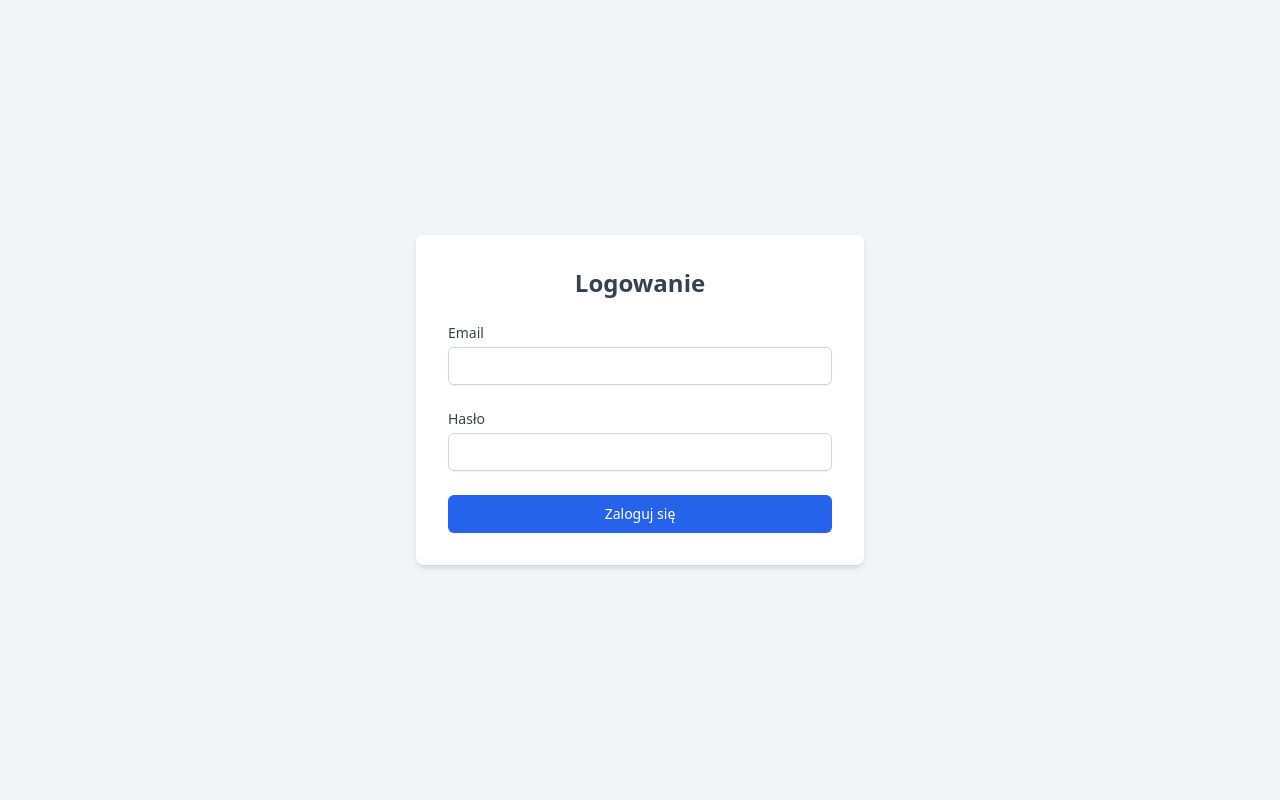
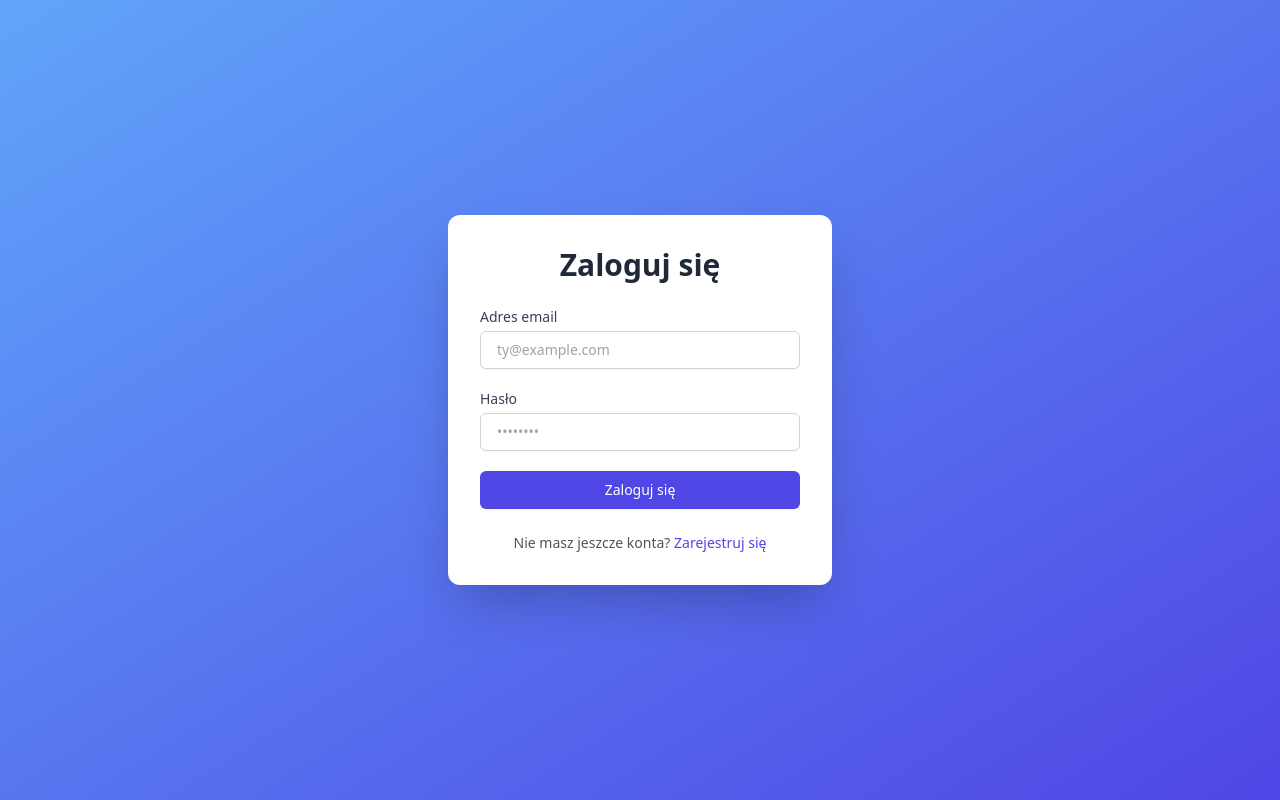
Before and after one commit to pponikiewski/roza-modlitewna-app, a React (Vite) app in the folder frontend/: page /login in a window 1280 px wide. Shown: the top 800 px of the page. Built offline with nearby package versions, Linux system fonts and the light colour scheme; no server answers.

Commit message:
feat(frontend): Implement client-side routing and auth flow

```diff
--- a/frontend/package.json
+++ b/frontend/package.json
@@ -12,7 +12,8 @@
   "dependencies": {
     "axios": "^1.9.0",
     "react": "^19.1.0",
-    "react-dom": "^19.1.0"
+    "react-dom": "^19.1.0",
+    "react-router-dom": "^7.6.0"
   },
   "devDependencies": {
     "@eslint/js": "^9.25.0",
--- a/frontend/src/App.tsx
+++ b/frontend/src/App.tsx
@@ -1,37 +1,75 @@
-// frontend/src/App.tsx
+import React, { type JSX } from 'react'; // Dodaj import React, jeśli go nie ma
+import { Routes, Route, Navigate, Link as RouterLink } from 'react-router-dom'; // Zmieniono nazwę Link na RouterLink, aby uniknąć konfliktu, jeśli masz inny komponent Link
 import LoginPage from "./pages/LoginPage";
 import RegisterPage from "./pages/RegisterPage";
+import DashboardPage from './pages/DashboardPage';
 import { useAuth } from "./contexts/AuthContext";
+// Komponent chronionej trasy
+  const ProtectedRoute: React.FC<{ children: JSX.Element }> = ({ children }) => {
+    const { token, isLoading } = useAuth();
+    if (isLoading) return <div className="flex items-center justify-center min-h-screen text-xl">Ładowanie sesji...</div>;
+    return token ? children : <Navigate to="/login" replace />;
+  };
+
+  // Komponent dla stron publicznych (logowanie, rejestracja)
+  const PublicRoute: React.FC<{ children: JSX.Element }> = ({ children }) => {
+    const { token, isLoading } = useAuth();
+    if (isLoading) return <div className="flex items-center justify-center min-h-screen text-xl">Ładowanie sesji...</div>;
+    return token ? <Navigate to="/dashboard" replace /> : children;
+  };
 
   function App() {
-  const { user, token, isLoading, logout } = useAuth();
+    const { isLoading } = useAuth(); // Pobieramy isLoading z kontekstu
 
+    // Główny ekran ładowania, jeśli kontekst autoryzacji jeszcze się nie załadował
     if (isLoading) {
-    return <div className="flex items-center justify-center min-h-screen">Ładowanie...</div>;
-  }
-
       return (
-    <div>
-      {token && user ? (
-        <div className="p-4">
-          <p>Zalogowany jako: {user.email} (Rola: {user.role})</p>
-          <button
-             onClick={logout}
-             className="mt-2 px-4 py-2 text-sm font-medium text-white bg-red-600 border border-transparent rounded-md shadow-sm hover:bg-red-700 focus:outline-none focus:ring-2 focus:ring-offset-2 focus:ring-red-500"
-           >
-             Wyloguj
-           </button>
-          {/* Tutaj będzie reszta aplikacji dla zalogowanego użytkownika */}
-        </div>
-      ) : (
-        <>
-          <LoginPage />
-          <hr className="my-8" />
-          <RegisterPage />
-        </>
-      )}
+        <div className="flex items-center justify-center min-h-screen text-2xl font-semibold text-gray-700">
+          Ładowanie aplikacji Róży Modlitewnej...
         </div>
       );
     }
 
+    return (
+      <Routes>
+        {/* Strona główna - jeśli zalogowany, idź do dashboardu, jeśli nie, do logowania */}
+        <Route path="/" element={
+          <ProtectedRoute>
+            <Navigate to="/dashboard" replace />
+          </ProtectedRoute>
+        } />
+
+        {/* Strony publiczne - jeśli zalogowany, idź do dashboardu */}
+        <Route path="/login" element={
+          <PublicRoute>
+            <LoginPage />
+          </PublicRoute>
+        } />
+        <Route path="/register" element={
+          <PublicRoute>
+            <RegisterPage />
+          </PublicRoute>
+        } />
+
+        {/* Strony chronione */}
+        <Route path="/dashboard" element={
+          <ProtectedRoute>
+            <DashboardPage />
+          </ProtectedRoute>
+        } />
+
+        {/* Strona 404 */}
+        <Route path="*" element={
+          <div className="flex flex-col items-center justify-center min-h-screen">
+              <h1 className="text-6xl font-bold text-red-500 mb-4">404</h1>
+              <p className="text-2xl text-gray-700 mb-6">Strona nie została znaleziona.</p>
+              <RouterLink to="/" className="px-6 py-3 text-lg font-medium text-white bg-blue-600 rounded-md hover:bg-blue-700 transition-colors">
+                Wróć na stronę główną
+              </RouterLink>
+          </div>
+        } />
+      </Routes>
+    );
+  }
+
   export default App;
--- a/frontend/src/main.tsx
+++ b/frontend/src/main.tsx
@@ -1,14 +1,16 @@
-// frontend/src/main.tsx
-import React from 'react'
-import ReactDOM from 'react-dom/client'
-import App from './App.tsx'
-import './index.css'
-import { AuthProvider } from './contexts/AuthContext.tsx'; // Importuj AuthProvider
+import React from 'react';
+import ReactDOM from 'react-dom/client';
+import App from './App.tsx';
+import './index.css';
+import { AuthProvider } from './contexts/AuthContext.tsx';
+import { BrowserRouter } from 'react-router-dom'; // Importuj BrowserRouter
 
 ReactDOM.createRoot(document.getElementById('root')!).render(
   <React.StrictMode>
-    <AuthProvider> {/* Opakuj App w AuthProvider */}
-      <App />
-    </AuthProvider>
+    <BrowserRouter> {/* Opakuj wszystko w BrowserRouter */}
+      <AuthProvider>
+        <App />
+      </AuthProvider>
+    </BrowserRouter>
   </React.StrictMode>,
-)
+);
--- /dev/null
+++ b/frontend/src/pages/DashboardPage.tsx
@@ -0,0 +1,41 @@
+import React from 'react';
+import { useAuth } from '../contexts/AuthContext';
+// Navigate nie jest tu potrzebne, bo App.tsx zarządza przekierowaniem do tej strony
+const DashboardPage: React.FC = () => {
+    const { user, logout } = useAuth(); // Pobieramy usera i funkcję logout z kontekstu
+
+    // Teoretycznie ProtectedRoute w App.tsx powinien zapobiec dostaniu się tutaj niezalogowanego użytkownika
+    // ale dodatkowe sprawdzenie nie zaszkodzi.
+    if (!user) {
+      // Można by tu zwrócić null lub komunikat, ale ProtectedRoute powinien to obsłużyć
+      return <p>Błąd: Brak danych użytkownika. Proszę się zalogować.</p>;
+    }
+
+    return (
+      <div className="p-8 bg-slate-100 min-h-screen">
+        <div className="max-w-4xl mx-auto bg-white p-6 rounded-lg shadow-lg">
+          <div className="flex justify-between items-center mb-6">
+            <h1 className="text-3xl font-bold text-gray-800">
+              Witaj, {user.name || user.email}!
+            </h1>
+            <button
+              onClick={logout} // Funkcja wylogowania z AuthContext
+              className="px-4 py-2 text-sm font-medium text-white bg-red-600 border border-transparent rounded-md shadow-sm hover:bg-red-700 focus:outline-none focus:ring-2 focus:ring-offset-2 focus:ring-red-500"
+            >
+              Wyloguj
+            </button>
+          </div>
+          <p className="mb-2 text-gray-700">Twoja rola: <span className="font-semibold">{user.role}</span></p>
+          <div className="mt-6 p-4 border-t border-gray-200">
+            <h2 className="text-xl font-semibold text-gray-700 mb-3">Twoja Róża Różańcowa</h2>
+            <p className="text-gray-600">
+              Wkrótce tutaj pojawią się informacje o Twojej aktualnej tajemnicy, intencjach Róży oraz możliwość potwierdzenia modlitwy.
+            </p>
+            {/* Tutaj w przyszłości będą komponenty związane z Różą */}
+          </div>
+        </div>
+      </div>
+    );
+  };
+
+  export default DashboardPage;
--- a/frontend/src/pages/LoginPage.tsx
+++ b/frontend/src/pages/LoginPage.tsx
@@ -1,72 +1,59 @@
-// frontend/src/pages/LoginPage.tsx
 import React, { useState } from 'react';
 import apiClient from '../services/api';
 import { useAuth } from '../contexts/AuthContext';
-
+import { Link as RouterLink, useNavigate } from 'react-router-dom'; // Importuj useNavigate i RouterLink
 const LoginPage: React.FC = () => {
     const [email, setEmail] = useState('');
     const [password, setPassword] = useState('');
     const [error, setError] = useState<string | null>(null);
+    const [isSubmitting, setIsSubmitting] = useState(false); // Stan do obsługi ładowania
     const { login } = useAuth();
+    const navigate = useNavigate(); // Hook do programatycznej nawigacji
 
     const handleSubmit = async (e: React.FormEvent) => {
       e.preventDefault();
       setError(null);
+      setIsSubmitting(true);
       try {
         const response = await apiClient.post('/auth/login', { email, password });
-      // Odpowiedź z backendu powinna zawierać token i dane użytkownika
-      // { message: "Zalogowano pomyślnie", token: "...", user: { id, email, name, role } }
         login(response.data.token, response.data.user);
-      console.log('Zalogowano:', response.data);
-      // Tutaj można dodać przekierowanie, np. do panelu użytkownika
-      // navigate('/dashboard');
+        navigate('/dashboard'); // Przekieruj na dashboard po pomyślnym logowaniu
       } catch (err: any) {
-      console.error('Błąd logowania:', err.response?.data?.error || err.message);
-      setError(err.response?.data?.error || 'Nie udało się zalogować. Spróbuj ponownie.');
+        setError(err.response?.data?.error || 'Nie udało się zalogować. Sprawdź dane i spróbuj ponownie.');
+      } finally {
+        setIsSubmitting(false);
       }
     };
 
     return (
-    <div className="flex flex-col items-center justify-center min-h-screen bg-gray-100 p-4">
-      <div className="w-full max-w-md p-8 space-y-6 bg-white rounded-lg shadow-md">
-        <h2 className="text-2xl font-bold text-center text-gray-700">Logowanie</h2>
-        {error && <p className="text-red-500 text-sm text-center">{error}</p>}
-        <form onSubmit={handleSubmit} className="space-y-6">
+      <div className="flex flex-col items-center justify-center min-h-screen bg-gradient-to-br from-blue-400 to-indigo-600 p-4">
+        <div className="w-full max-w-sm p-8 space-y-6 bg-white rounded-xl shadow-2xl">
+          <h2 className="text-3xl font-bold text-center text-gray-800">Zaloguj się</h2>
+          {error && <p className="text-red-600 text-sm text-center bg-red-100 p-2 rounded">{error}</p>}
+          <form onSubmit={handleSubmit} className="space-y-5">
             <div>
-            <label htmlFor="email" className="block text-sm font-medium text-gray-700">Email</label>
-            <input
-              id="email"
-              name="email"
-              type="email"
-              autoComplete="email"
-              required
-              value={email}
-              onChange={(e) => setEmail(e.target.value)}
-              className="block w-full px-3 py-2 mt-1 text-gray-900 border border-gray-300 rounded-md shadow-sm focus:ring-indigo-500 focus:border-indigo-500 sm:text-sm"
-            />
+              <label htmlFor="email" className="block text-sm font-medium text-gray-700">Adres email</label>
+              <input id="email" name="email" type="email" autoComplete="email" required value={email} onChange={(e) => setEmail(e.target.value)}
+                className="block w-full px-4 py-2 mt-1 text-gray-900 border border-gray-300 rounded-md shadow-sm focus:ring-indigo-500 focus:border-indigo-500 sm:text-sm placeholder-gray-400" placeholder="ty@example.com" />
             </div>
             <div>
               <label htmlFor="password" className="block text-sm font-medium text-gray-700">Hasło</label>
-            <input
-              id="password"
-              name="password"
-              type="password"
-              autoComplete="current-password"
-              required
-              value={password}
-              onChange={(e) => setPassword(e.target.value)}
-              className="block w-full px-3 py-2 mt-1 text-gray-900 border border-gray-300 rounded-md shadow-sm focus:ring-indigo-500 focus:border-indigo-500 sm:text-sm"
-            />
+              <input id="password" name="password" type="password" autoComplete="current-password" required value={password} onChange={(e) => setPassword(e.target.value)}
+                className="block w-full px-4 py-2 mt-1 text-gray-900 border border-gray-300 rounded-md shadow-sm focus:ring-indigo-500 focus:border-indigo-500 sm:text-sm placeholder-gray-400" placeholder="••••••••" />
             </div>
             <div>
-            <button
-              type="submit"
-              className="w-full px-4 py-2 text-sm font-medium text-white bg-blue-600 border border-transparent rounded-md shadow-sm hover:bg-blue-700 focus:outline-none focus:ring-2 focus:ring-offset-2 focus:ring-blue-500"
-            >
-              Zaloguj się
+              <button type="submit" disabled={isSubmitting}
+                className="w-full flex justify-center px-4 py-2 text-sm font-medium text-white bg-indigo-600 border border-transparent rounded-md shadow-sm hover:bg-indigo-700 focus:outline-none focus:ring-2 focus:ring-offset-2 focus:ring-indigo-500 disabled:opacity-50">
+                {isSubmitting ? 'Logowanie...' : 'Zaloguj się'}
               </button>
             </div>
           </form>
+          <p className="mt-8 text-sm text-center text-gray-600">
+            Nie masz jeszcze konta?{' '}
+            <RouterLink to="/register" className="font-medium text-indigo-600 hover:text-indigo-500 hover:underline">
+              Zarejestruj się
+            </RouterLink>
+          </p>
         </div>
       </div>
     );
--- a/frontend/src/pages/RegisterPage.tsx
+++ b/frontend/src/pages/RegisterPage.tsx
@@ -1,8 +1,6 @@
-// frontend/src/pages/RegisterPage.tsx
 import React, { useState } from 'react';
 import apiClient from '../services/api';
-// import { useNavigate } from 'react-router-dom'; // Jeśli będziesz używać react-router-dom
-
+import { Link as RouterLink, useNavigate } from 'react-router-dom'; // Importuj useNavigate i RouterLink
 const RegisterPage: React.FC = () => {
     const [name, setName] = useState('');
     const [email, setEmail] = useState('');
@@ -10,69 +8,79 @@ const RegisterPage: React.FC = () => {
     const [confirmPassword, setConfirmPassword] = useState('');
     const [error, setError] = useState<string | null>(null);
     const [success, setSuccess] = useState<string | null>(null);
-  // const navigate = useNavigate();
+    const [isSubmitting, setIsSubmitting] = useState(false);
+    const navigate = useNavigate();
 
     const handleSubmit = async (e: React.FormEvent) => {
       e.preventDefault();
       setError(null);
       setSuccess(null);
+      setIsSubmitting(true);
 
       if (password !== confirmPassword) {
         setError('Hasła nie są identyczne.');
+        setIsSubmitting(false);
+        return;
+      }
+      if (password.length < 6) { // Prosta walidacja długości hasła
+        setError('Hasło musi mieć co najmniej 6 znaków.');
+        setIsSubmitting(false);
         return;
       }
 
       try {
-      const response = await apiClient.post('/auth/register', { name, email, password });
-      console.log('Zarejestrowano:', response.data);
-      setSuccess('Rejestracja pomyślna! Możesz się teraz zalogować.');
-      // Po pomyślnej rejestracji można przekierować na stronę logowania
-      // navigate('/login');
-      // Lub zresetować formularz
-      setName('');
-      setEmail('');
-      setPassword('');
-      setConfirmPassword('');
+        await apiClient.post('/auth/register', { name, email, password });
+        setSuccess('Rejestracja pomyślna! Zostaniesz przekierowany na stronę logowania...');
+        setTimeout(() => {
+          navigate('/login');
+        }, 2500); // Przekieruj po 2.5 sekundach
       } catch (err: any) {
-      console.error('Błąd rejestracji:', err.response?.data?.error || err.message);
-      setError(err.response?.data?.error || 'Nie udało się zarejestrować. Spróbuj ponownie.');
+        setError(err.response?.data?.error || 'Nie udało się zarejestrować. Spróbuj użyć innego adresu email.');
+      } finally {
+        setIsSubmitting(false);
       }
     };
 
     return (
-   <div className="flex flex-col items-center justify-center min-h-screen bg-gray-100 p-4">
-     <div className="w-full max-w-md p-8 space-y-6 bg-white rounded-lg shadow-md">
-       <h2 className="text-2xl font-bold text-center text-gray-700">Rejestracja</h2>
-       {error && <p className="text-red-500 text-sm text-center">{error}</p>}
-       {success && <p className="text-green-500 text-sm text-center">{success}</p>}
-       <form onSubmit={handleSubmit} className="space-y-6">
+      <div className="flex flex-col items-center justify-center min-h-screen bg-gradient-to-br from-green-400 to-teal-600 p-4">
+        <div className="w-full max-w-sm p-8 space-y-6 bg-white rounded-xl shadow-2xl">
+          <h2 className="text-3xl font-bold text-center text-gray-800">Stwórz konto</h2>
+          {error && <p className="text-red-600 text-sm text-center bg-red-100 p-2 rounded">{error}</p>}
+          {success && <p className="text-green-600 text-sm text-center bg-green-100 p-2 rounded">{success}</p>}
+          <form onSubmit={handleSubmit} className="space-y-5">
             <div>
               <label htmlFor="name" className="block text-sm font-medium text-gray-700">Imię (opcjonalnie)</label>
               <input id="name" name="name" type="text" value={name} onChange={(e) => setName(e.target.value)}
-             className="block w-full px-3 py-2 mt-1 text-gray-900 border border-gray-300 rounded-md shadow-sm focus:ring-indigo-500 focus:border-indigo-500 sm:text-sm" />
+                className="block w-full px-4 py-2 mt-1 text-gray-900 border border-gray-300 rounded-md shadow-sm focus:ring-teal-500 focus:border-teal-500 sm:text-sm placeholder-gray-400" placeholder="Jan Kowalski" />
             </div>
             <div>
-           <label htmlFor="email-register" className="block text-sm font-medium text-gray-700">Email</label>
+              <label htmlFor="email-register" className="block text-sm font-medium text-gray-700">Adres email</label>
               <input id="email-register" name="email" type="email" required value={email} onChange={(e) => setEmail(e.target.value)}
-             className="block w-full px-3 py-2 mt-1 text-gray-900 border border-gray-300 rounded-md shadow-sm focus:ring-indigo-500 focus:border-indigo-500 sm:text-sm" />
+                className="block w-full px-4 py-2 mt-1 text-gray-900 border border-gray-300 rounded-md shadow-sm focus:ring-teal-500 focus:border-teal-500 sm:text-sm placeholder-gray-400" placeholder="ty@example.com" />
             </div>
             <div>
               <label htmlFor="password-register" className="block text-sm font-medium text-gray-700">Hasło</label>
               <input id="password-register" name="password" type="password" required value={password} onChange={(e) => setPassword(e.target.value)}
-             className="block w-full px-3 py-2 mt-1 text-gray-900 border border-gray-300 rounded-md shadow-sm focus:ring-indigo-500 focus:border-indigo-500 sm:text-sm" />
+                className="block w-full px-4 py-2 mt-1 text-gray-900 border border-gray-300 rounded-md shadow-sm focus:ring-teal-500 focus:border-teal-500 sm:text-sm placeholder-gray-400" placeholder="min. 6 znaków" />
             </div>
             <div>
               <label htmlFor="confirm-password" className="block text-sm font-medium text-gray-700">Potwierdź Hasło</label>
               <input id="confirm-password" name="confirmPassword" type="password" required value={confirmPassword} onChange={(e) => setConfirmPassword(e.target.value)}
-             className="block w-full px-3 py-2 mt-1 text-gray-900 border border-gray-300 rounded-md shadow-sm focus:ring-indigo-500 focus:border-indigo-500 sm:text-sm" />
+                className="block w-full px-4 py-2 mt-1 text-gray-900 border border-gray-300 rounded-md shadow-sm focus:ring-teal-500 focus:border-teal-500 sm:text-sm placeholder-gray-400" placeholder="••••••••" />
             </div>
             <div>
-           <button type="submit"
-             className="w-full px-4 py-2 text-sm font-medium text-white bg-green-600 border border-transparent rounded-md shadow-sm hover:bg-green-700 focus:outline-none focus:ring-2 focus:ring-offset-2 focus:ring-green-500">
-             Zarejestruj się
+              <button type="submit" disabled={isSubmitting}
+                className="w-full flex justify-center px-4 py-2 text-sm font-medium text-white bg-teal-600 border border-transparent rounded-md shadow-sm hover:bg-teal-700 focus:outline-none focus:ring-2 focus:ring-offset-2 focus:ring-teal-500 disabled:opacity-50">
+                {isSubmitting ? 'Rejestrowanie...' : 'Zarejestruj się'}
               </button>
             </div>
           </form>
+          <p className="mt-8 text-sm text-center text-gray-600">
+            Masz już konto?{' '}
+            <RouterLink to="/login" className="font-medium text-teal-600 hover:text-teal-500 hover:underline">
+              Zaloguj się
+            </RouterLink>
+          </p>
         </div>
       </div>
     );
```
Also changed, not shown: 1 other file (tests, documents, lock files or other folders). Lines whose indentation alone changed are shown as unchanged.
